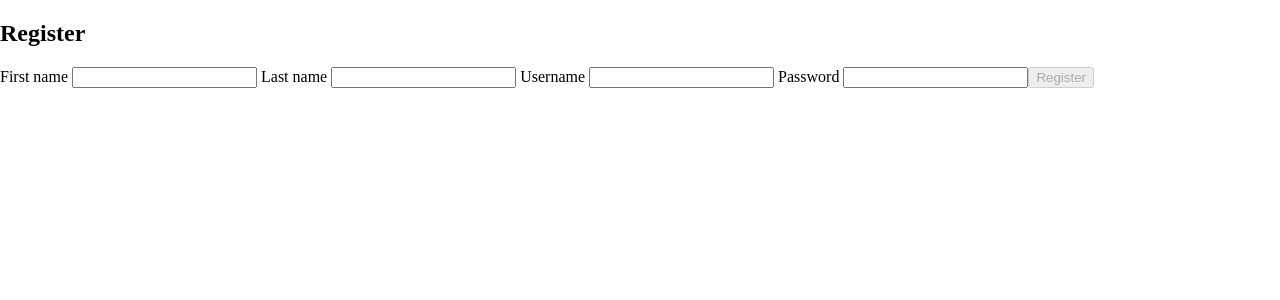
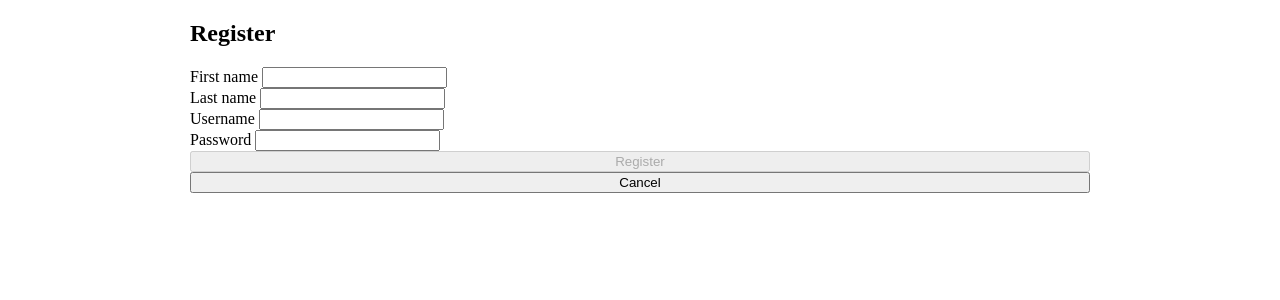
Before and after one commit to eudago/dutti-test, an Angular app: page /register in a window 1280 px wide. Shown: the top 300 px of the page. Built offline with nearby package versions, Linux system fonts and the light colour scheme.

Commit message:
keepAfterLocationChange flash service, update some styles

```diff
--- a/src/app/modules/login/login.component.html
+++ b/src/app/modules/login/login.component.html
@@ -1,3 +1,5 @@
+
+<div class="container">
     <h2>Login</h2>
 
     <form [formGroup]="loginForm" (ngSubmit)="login()">
@@ -19,3 +21,4 @@
             Register
         </button>
     </form>
+</div>
--- a/src/app/modules/login/login.component.scss
+++ b/src/app/modules/login/login.component.scss
@@ -0,0 +1,4 @@
+form {
+  display: flex;
+  flex-direction: column;
+}
--- a/src/app/modules/register/register.component.html
+++ b/src/app/modules/register/register.component.html
@@ -1,3 +1,4 @@
+<div class="container">
     <h2>Register</h2>
 
     <form [formGroup]="registerForm" (ngSubmit)="register()">
@@ -24,4 +25,9 @@
         <button [disabled]="!registerForm.valid" type="submit">
             Register
         </button>
+
+        <button routerLink="/login">
+            Cancel
+        </button>
     </form>
+</div>
--- a/src/app/modules/register/register.component.scss
+++ b/src/app/modules/register/register.component.scss
@@ -0,0 +1,4 @@
+form {
+  display: flex;
+  flex-direction: column;
+}
--- a/src/app/services/flash/flash.service.ts
+++ b/src/app/services/flash/flash.service.ts
@@ -41,9 +41,15 @@ export class FlashService {
   }
 
   private clearFlashMessage() {
-    if(this._flash && !this._flash.keepAfterLocationChange) {
-      this._flash = null;
-      this.flash.next(this._flash);
+    if(this._flash) {
+      if(!this._flash.keepAfterLocationChange) {
+        this._flash = null;
+        this.flash.next(this._flash);
+      }
+      else {
+        // only keep for a single location change
+        this._flash.keepAfterLocationChange = false;
+      }
     }
   }
 }
--- a/src/styles.scss
+++ b/src/styles.scss
@@ -3,3 +3,8 @@ html, body {
     padding: 0px;
     margin: 0px;
 }
+
+.container {
+    max-width: 900px;
+    margin: 0 auto;
+}
```
Lines whose indentation alone changed are shown as unchanged.
